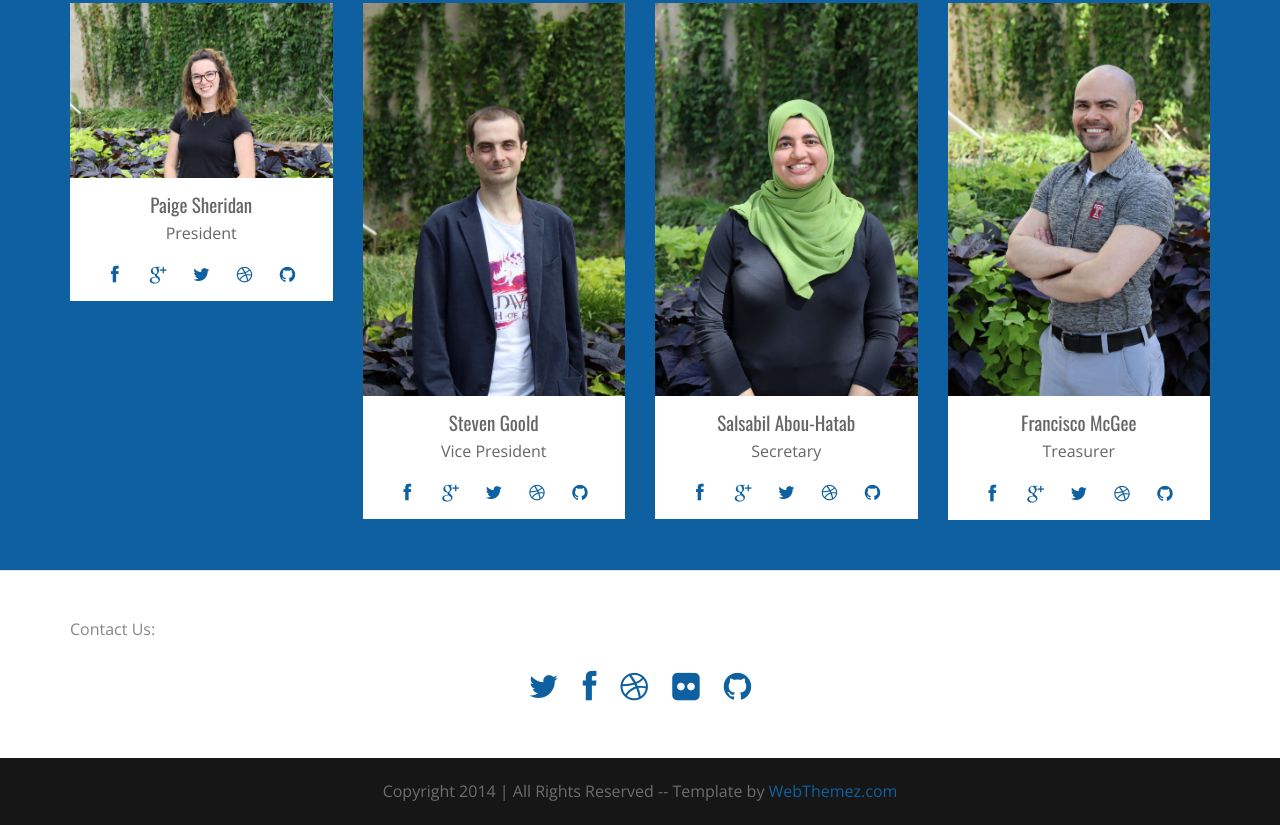
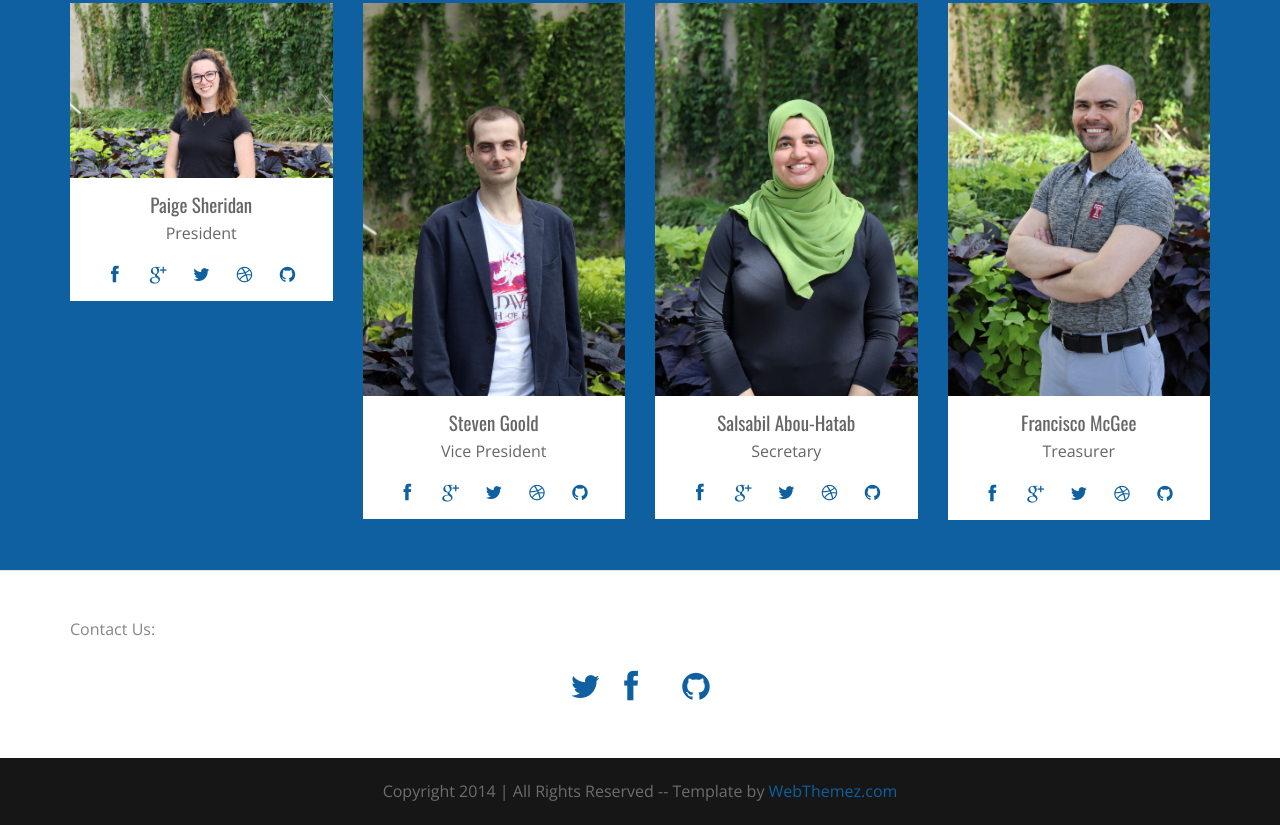
Before and after one commit to tu-biophysicalsociety/tu-biophysicalsociety, a plain HTML site: page index.html in a window 1280 px wide. Shown: the part 3242-4067 px from the top of the page. Drawn offline with nearby package versions, Linux system fonts and the light colour scheme.

Commit message:
Update index.html

```diff
--- a/index.html
+++ b/index.html
@@ -341,7 +341,7 @@ License: Free to use for personal and commercial, but you need to place back lin
 <footer>
   <div class="container">
 	  <p>Contact Us:</p>
-    <div class="social text-center"> <a href="#"><i class="fa fa-twitter"></i></a> <a href="#"><i class="fa fa-facebook"></i></a> <a href="#"><i class="fa fa-dribbble"></i></a> <a href="#"><i class="fa fa-flickr"></i></a> <a href="#"><i class="fa fa-github"></i></a> </div>
+    <div class="social text-center"> <a href="#"><i class="fa fa-twitter"></i></a> <a href="#"><i class="fa fa-facebook"></i></a> <a href="#"> <a href="#"><i class="fa fa-github"></i></a> </div>
     <div class="clear"></div>
     <!--CLEAR FLOATS-->
   </div>
```
